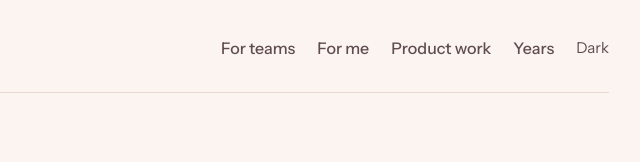
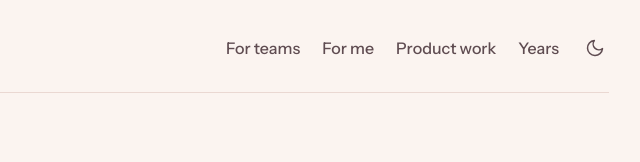
Before and after one commit to IliRusli/IliRusli.github.io, a plain HTML site: page index.html in a window 1280 px wide. Shown: the top 162 px of the page, 511-1151 px from the left. Drawn offline with Linux system fonts and the light colour scheme.

Commit message:
Use moon and sun icons for the theme toggle
Co-Authored-By: Claude Opus 5.5 <noreply@anthropic.com>

```diff
--- a/index.html
+++ b/index.html
@@ -42,10 +42,14 @@ mark { background: linear-gradient(104deg, transparent .5%, var(--mark) 2%, var(
 /* top bar */
 .top { display: flex; justify-content: space-between; align-items: baseline; padding: 28px 0; border-bottom: 1px solid var(--rule); gap: 16px; flex-wrap: wrap; }
 .top .name { font-family: Fraunces, serif; font-weight: 600; font-size: 22px; text-decoration: none; }
-.top nav { display: flex; gap: 22px; flex-wrap: wrap; }
+.top nav { display: flex; gap: 22px; flex-wrap: wrap; align-items: center; }
 .top nav a { text-decoration: none; color: var(--muted); font-size: 16px; font-weight: 500; }
 .top nav a:hover { color: var(--accent); }
-#theme { background: none; border: 0; color: var(--muted); cursor: pointer; font: inherit; font-size: 15px; padding: 0; }
+#theme { background: none; border: 0; color: var(--muted); cursor: pointer; padding: 4px; display: inline-grid; place-items: center; align-self: center; border-radius: 50%; }
+#theme svg { display: block; }
+#theme .sun { display: none; }
+#theme.is-dark .moon { display: none; }
+#theme.is-dark .sun { display: block; }
 #theme:hover { color: var(--accent); }
 
 /* hero */
@@ -139,7 +143,10 @@ footer .big em { color: var(--accent); }
       <a href="#personal">For me</a>
       <a href="#product">Product work</a>
       <a href="#years">Years</a>
-      <button id="theme" type="button">Dark</button>
+      <button id="theme" type="button" aria-label="Switch to dark mode">
+        <svg class="moon" viewBox="0 0 24 24" width="20" height="20" fill="none" stroke="currentColor" stroke-width="1.8" stroke-linecap="round" stroke-linejoin="round" aria-hidden="true"><path d="M21 12.8A9 9 0 1 1 11.2 3a7 7 0 0 0 9.8 9.8z"/></svg>
+        <svg class="sun" viewBox="0 0 24 24" width="20" height="20" fill="none" stroke="currentColor" stroke-width="1.8" stroke-linecap="round" stroke-linejoin="round" aria-hidden="true"><circle cx="12" cy="12" r="4.2"/><path d="M12 2v2.2M12 19.8V22M4.2 4.2l1.6 1.6M18.2 18.2l1.6 1.6M2 12h2.2M19.8 12H22M4.2 19.8l1.6-1.6M18.2 5.8l1.6-1.6"/></svg>
+      </button>
     </nav>
   </header>
 
@@ -369,7 +376,8 @@ footer .big em { color: var(--accent); }
   });
   const root = document.documentElement, btn = document.getElementById('theme');
   const isDark = () => root.dataset.theme ? root.dataset.theme === 'dark' : matchMedia('(prefers-color-scheme: dark)').matches;
-  const sync = () => { btn.textContent = isDark() ? 'Light' : 'Dark'; };
+  const sync = () => { const d = isDark(); btn.classList.toggle('is-dark', d); btn.setAttribute('aria-label', d ? 'Switch to light mode' : 'Switch to dark mode'); btn.title = d ? 'Light mode' : 'Dark mode'; };
+  matchMedia('(prefers-color-scheme: dark)').addEventListener('change', sync);
   try { const t = localStorage.getItem('theme'); if (t) root.dataset.theme = t; } catch (e) {}
   sync();
   btn.addEventListener('click', () => {
```
